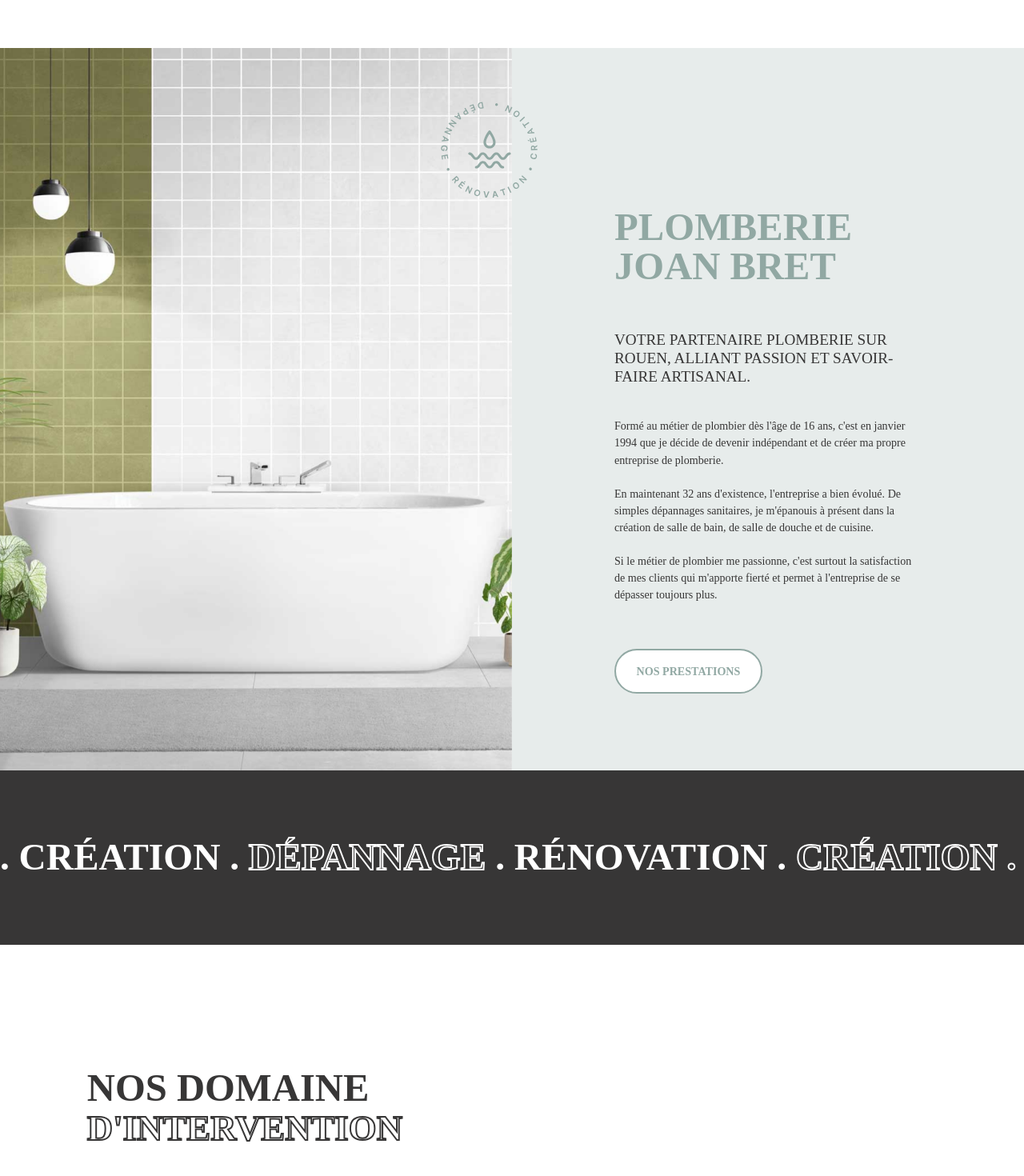
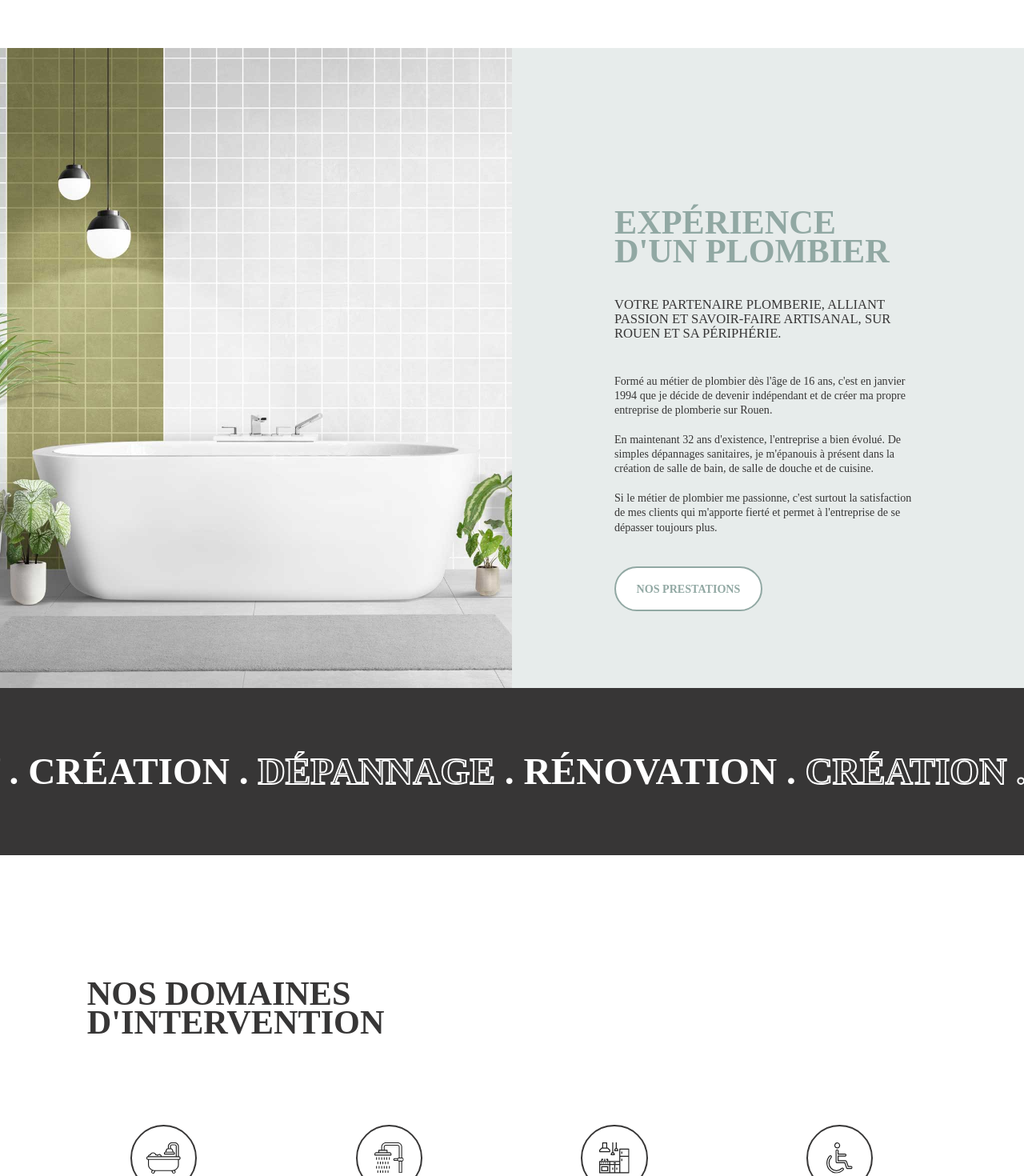
Before and after one commit to mathoos/plomberiejoanbret, a React (Create React App) app: page / in a window 1280 px wide. Shown: the part 1180-2650 px from the top of the page at 80% size. Built offline with nearby package versions, Linux system fonts and the light colour scheme; a web font is replaced by a local one.

Commit message:
navbar & realisations

```diff
--- a/src/components/Entreprise.js
+++ b/src/components/Entreprise.js
@@ -17,28 +17,22 @@
                         <img src={SalleDeBain} alt="Salle de bain"/>
                     </Reveal>
                 </figure>
-                <figure className="entreprise_img-pastille">
-                    <Parallax rotate={[0, 180]} speed="-1000" easing="linear">
-                        <img src={PastilleTxt} alt="Pastille Entreprise Plomberie Joan Bret"/>
-                    </Parallax>
-                    <img src={PastilleImg} alt="Pastille Entreprise Plomberie Joan Bret" className="img"/>
-                </figure>
             </div>
             <div className="entreprise_bloc">
                 <div className="entreprise_bloc-container">
                     <Reveal keyframes={bottomAnimation} triggerOnce="true" className="entreprise_bloc-container--title">
-                        <h2>Plomberie <br/> Joan Bret</h2>
+                        <h2>Expérience d'un plombier</h2>
                     </Reveal>
                     <div className="entreprise_bloc-container--txt">
                         <Reveal keyframes={bottomAnimation} triggerOnce="true">
                             <p className="subtitle">
-                                Votre partenaire plomberie sur Rouen, alliant passion et savoir-faire artisanal.
+                                Votre partenaire plomberie, alliant passion et savoir-faire artisanal, sur Rouen et sa périphérie.
                             </p>
                         </Reveal>
                         <Reveal keyframes={bottomAnimation} triggerOnce="true">
                             <p>
                                 Formé au métier de plombier dès l'âge de 16 ans, c'est en janvier 1994 que je décide
-                                de devenir indépendant et de créer ma propre entreprise de plomberie.<br/><br/>
+                                de devenir indépendant et de créer ma propre entreprise de plomberie sur Rouen.<br/><br/>
 
                                 En maintenant 32 ans d'existence, l'entreprise a bien évolué. De simples dépannages sanitaires,
                                 je m'épanouis à présent dans la création de salle de bain, de salle de douche et de cuisine.<br/><br/>
--- a/src/components/Entreprise.scss
+++ b/src/components/Entreprise.scss
@@ -3,7 +3,7 @@
 .entreprise{
     display : flex;
     @media screen and (max-width:990px){
-        flex-direction: column;
+        flex-direction: column-reverse;
     }
 
     &_img{
@@ -25,31 +25,6 @@
                 object-fit: cover;
             }
         }
-
-        &-pastille{
-            position : absolute;
-            right : -2.6vw;
-            top : 8.3vh;
-            @media screen and (max-width:990px){
-                top : unset;
-                bottom : -10vw;
-                right : -5vw;
-            }
-
-            img{
-                width : 9.6vw;
-                height : auto;
-                @media screen and (max-width:990px){
-                    width : 25vw;
-                }
-
-                &.img{
-                    position : absolute;
-                    top : 0;
-                    left : 0;
-                }
-            }
-        }
     }
 
     &_bloc{
@@ -67,7 +42,7 @@
         &-container{
             display : flex;
             flex-direction: column;
-            gap : 7vh;
+            gap : 5vh;
 
             @media screen and (max-width:990px){
                 width : 100%;
--- a/src/components/Header.js
+++ b/src/components/Header.js
@@ -35,7 +35,7 @@
                             </h1>
                         </div>
                         <div className="header_txt-container--subtitle">
-                            <p dangerouslySetInnerHTML={{ __html: txt }} />
+                            <p className="subtitle" dangerouslySetInnerHTML={{ __html: txt }} />
                         </div>
                         {/* <p className="bouton bouton_invertNoir">Nous contacter</p> */}
                     </div>
--- a/src/components/Header.scss
+++ b/src/components/Header.scss
@@ -76,12 +76,7 @@
                     width : 100%;
                 }
 
-                p{
-                    font-family: "Archivo";
-                    text-transform : uppercase;
-                    font-size : 1.3vw;
-                    font-weight : 400;
-                    line-height : 1.1;
+                .subtitle{
                     opacity : 0;
                     transform : translateY(-50%);
                     animation : slideTop 1s ease .6s forwards;
--- a/src/components/Navbar.scss
+++ b/src/components/Navbar.scss
@@ -20,15 +20,15 @@
         position : fixed;
         align-items: center;
         border-bottom : 1px solid $noir;
-        padding : 2.5vh 30px;
+        padding : 2vh 30px;
     }
 
     &_logo{
         width : 3vw;
         height : 3vw;
         @media screen and (max-width:990px){
-            width : 8vw;
-            height : 8vw;
+            width : 9vw;
+            height : 9vw;
         }
 
         img{
--- a/src/components/Prestations.js
+++ b/src/components/Prestations.js
@@ -21,8 +21,8 @@
             </Parallax>
         </figure>
         <Reveal keyframes={bottomAnimation} triggerOnce="true">
-            <h2>Nos domaine <br/>
-                <span>d'intervention</span>
+            <h2>Nos domaines <br/>
+                d'intervention
             </h2>
         </Reveal>
 
--- a/src/components/Tags.scss
+++ b/src/components/Tags.scss
@@ -2,9 +2,15 @@
 
 .accelerateurs{
     padding : 20vh 5vw;
+    @media screen and (max-width:990px){
+        display : none;
+    }
 
     &.realisations-page{
         padding : 0;
+        @media screen and (max-width:990px){
+            display : flex;
+        }
 
         .bouton{
             pointer-events : auto;
--- a/src/style/_buttons.scss
+++ b/src/style/_buttons.scss
@@ -3,6 +3,7 @@
     display : flex;
     justify-content: center;
     align-items: center;
+    flex-wrap : nowrap;
     width : fit-content;
     min-height : 7vh;
     padding : 0 2vw;
@@ -24,6 +25,7 @@
         font-size: 5vw;
         padding : 0 8vw;
         min-height : 6.5vh;
+        white-space : nowrap;
     }
 
     &:hover{
--- a/src/style/_characters.scss
+++ b/src/style/_characters.scss
@@ -1,17 +1,18 @@
 p, a, button{
     font-family: "Ysabeau Office";
     font-size: 1.1vw;
-    font-weight: 300;
-    line-height : 1.5;
+    font-weight: 400;
+    line-height : 1.3;
     text-align : left;
     color : $noir;
     margin: 0;
     padding : 0;
 
     &.subtitle{
-        font-size : 1.5vw;
-        font-weight : 500;
-        line-height : 1.2;
+        font-family : "Archivo";
+        font-size : 1.3vw;
+        font-weight : 400;
+        line-height : 1.1;
         text-transform : uppercase;
     }
 
@@ -25,7 +26,7 @@
         font-size: 5vw;
 
         &.subtitle{
-            font-size : 5.5vw;
+            font-size : 5vw;
         }
     }
 }
@@ -60,34 +61,23 @@
 
 h2{
     font-family: "Archivo";
-    line-height : 1;
-    font-size: 3.8vw;
+    font-size: 3.3vw;
     font-weight : 900;
+    line-height : .85;
     color : $noir;
     text-transform : uppercase;
 
-    span{
-        font-size: 3.5vw;
-        color : transparent;
-        -webkit-text-stroke: 2px $noir;
-    }
-
     @media screen and (max-width:990px){
-        font-size: 10vw;
-
-        span{
-            font-size: 9vw;
-            -webkit-text-stroke: 1px $noir;
-        }
+        font-size: 8.5vw;
     }
 }
 
 
 h3{
     font-family: "Archivo";
-    line-height : 1.2;
     font-size: 1.2vw;
     font-weight : 900;
+    line-height : 1.2;
     color : $noir;
     text-transform : uppercase;
     text-align : center;
@@ -99,9 +89,9 @@
 
 h4{
     font-family: "Archivo";
-    line-height : 1.2;
     font-size: 1vw;
     font-weight : 600;
+    line-height : 1.2;
     color : $blanc;
 
     @media screen and (max-width:990px){
```
Also changed, not shown: src/components/Realisations.scss (+25 -16 lines).
